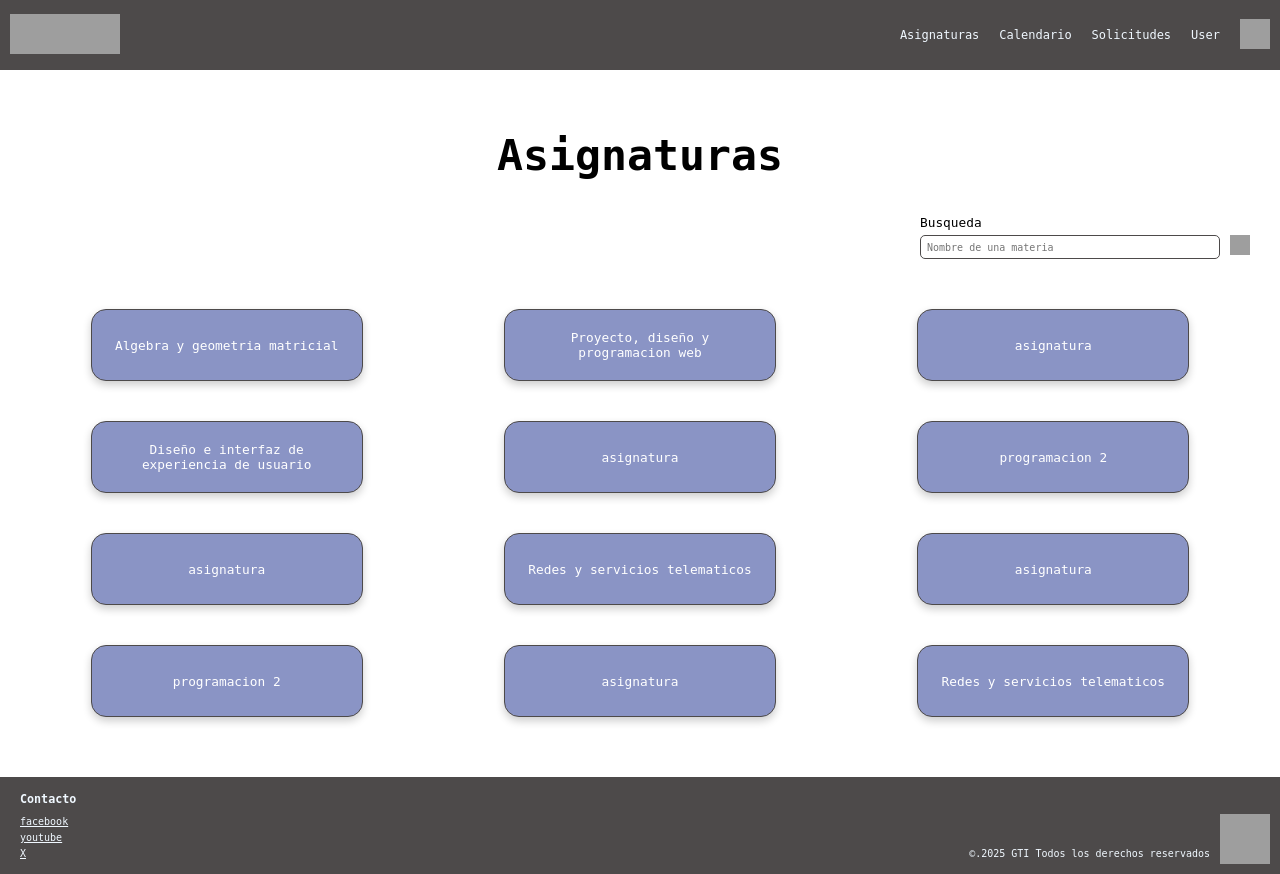
After one commit to mrodalv12/proyecto, a PHP site: page /app/Profesor_Alumno/asignaturas.php in a window 1280 px wide. The commit adds this page. Run offline with PHP 8.4, Linux system fonts and the light colour scheme; grey boxes are pictures that could not be loaded.

Commit message:
seleccion de asignaturas e inicio alumno y profesor

```diff
--- a/src/app/PAS/Inicio_PAS.php
+++ b/src/app/PAS/Inicio_PAS.php
@@ -1,5 +1,5 @@
 <?php
-include "../includes/funciones_inicio_PAS.php";
+include "../includes/funciones_inicio.php";
 include "../includes/datos_usuario.php";
 
 if ($thisUser->rol != "PAS") {
--- /dev/null
+++ b/src/app/Profesor_Alumno/asignaturas.php
@@ -0,0 +1,61 @@
+<?php
+include "../includes/funciones_inicio.php";
+include "../includes/datos_usuario.php";
+
+if ($thisUser->rol != "Alumno" && $thisUser->rol != "Profesor") {
+    echo "Acceso denegado. No tienes permisos para ver esta página.";
+    exit();
+}
+?>
+<!doctype html>
+<html lang="es">
+<head>
+    <meta charset="UTF-8">
+    <meta name="viewport" content="width=device-width, initial-scale=1">
+    <title>PROA</title>
+    <link rel="stylesheet" href="../../css/asignaturas.css">
+    <link rel="stylesheet" href="../../css/header_footer.css">
+    <link rel="stylesheet" href="../../css/MOVILmenu-Profesores_y_alumnos.css">
+</head>
+<body>
+<!--encabezado-->
+<?php include "../includes/header_proa.php" ?>
+<!--fin del encabezado-->
+
+    <main>
+        <h1>Asignaturas</h1>
+        <div class="buscador">
+            <div>
+                <label for="materia"><p>Busqueda</p></label>
+            <input type="search" id="materia" placeholder=" Nombre de una materia" required/>
+            </div>
+                <button type="submit" id="iconoBuscar"><img src="../../../img/iconoBuscar.png" alt="icono_de_busqueda"></button>
+        </div>
+        <div class="espacio_de_asignaturas">
+            <?php if ($thisUser->rol == "Alumno"):?>
+                <div class="item_asignatura"><a href="#"><p>Algebra y geometria matricial</p></a></div>
+                <div class="item_asignatura"><a href="#"><p>Electronica basica</p></a></div>
+                <div class="item_asignatura"><a href="#"><p>Fundamentos fisicos</p></a></div>
+                <div class="item_asignatura"><a href="#"><p>Diseño e interfaz de usuario</p></a></div>
+            <?php elseif ($thisUser->rol == "Profesor"):?>
+                <div class="item_asignatura"><a href="#"><p>Algebra y geometria matricial</p></a></div>
+                <div class="item_asignatura"><a href="#"><p>Proyecto, diseño y programacion web</p></a></div>
+                <div class="item_asignatura"><a href="#"><p>asignatura</p></a></div>
+                <div class="item_asignatura"><a href="#"><p>Diseño e interfaz de experiencia de usuario</p></a></div>
+                <div class="item_asignatura"><a href="#"><p>asignatura</p></a></div>
+                <div class="item_asignatura"><a href="#"><p>programacion 2</p></a></div>
+                <div class="item_asignatura"><a href="#"><p>asignatura</p></a></div>
+                <div class="item_asignatura"><a href="#"><p>Redes y servicios telematicos</p></a></div>
+                <div class="item_asignatura"><a href="#"><p>asignatura</p></a></div>
+                <div class="item_asignatura"><a href="#"><p>programacion 2</p></a></div>
+                <div class="item_asignatura"><a href="#"><p>asignatura</p></a></div>
+                <div class="item_asignatura"><a href="#"><p>Redes y servicios telematicos</p></a></div>
+            <?php endif; ?>
+        </div>
+    </main>
+<!--footer-->
+<?php include "../includes/footer_proa.php" ?>
+<!--fin del footer-->
+<script src="../../js/asignaturas.js"></script>
+</body>
+</html>
--- a/src/app/includes/datos_usuario.php
+++ b/src/app/includes/datos_usuario.php
@@ -9,7 +9,7 @@ $profesor = (object) $user3;
 
 $todos_users = [$pas, $alumno, $profesor];
 //-------------------------------------------------------------------------------------------------------------------
-$thisUser = $todos_users[0]; //para entrar a diferentes usuarios, cambiar el numero de casilla.
+$thisUser = $todos_users[2]; //para entrar a diferentes usuarios, cambiar el numero de casilla.
 //-------------------------------------------------------------------------------------------------------------------
 
 ?>
--- a/src/app/includes/header_proa.php
+++ b/src/app/includes/header_proa.php
@@ -8,12 +8,8 @@ include "datos_usuario.php";
         <a href="../PAS/Inicio_PAS.php" class="logo">
             <img src="../../../img/logoPROA.png" alt="proa" />
         </a>
-    <?php elseif ($thisUser->rol=="Alumno"):?>
-        <a href="../Profesor_Alumno/Inicio_Alumnos.php" class="logo">
-            <img src="../../../img/logoPROA.png" alt="proa" />
-        </a>
-    <?php elseif ($thisUser->rol =="Profesor"):?>
-        <a href="../Profesor_Alumno/Inicio_Profesor.php" class="logo">
+    <?php elseif ($thisUser->rol=="Alumno" || $thisUser->rol=="Profesor"):?>
+        <a href="../Profesor_Alumno/Inicio_Alumno-profesor.php" class="logo">
             <img src="../../../img/logoPROA.png" alt="proa" />
         </a>
     <?php endif; ?>
@@ -24,7 +20,7 @@ include "datos_usuario.php";
             <?php if($thisUser->rol =="PAS"): ?>
                 <li class="enlaces_pas"><a href="../PAS/Solicitudes_PAS.php?esto=boton1pendientes">Solicitudes</a></li>
             <?php elseif($thisUser->rol == "Alumno" || $thisUser->rol == "Profesor"): ?>
-                <li><a href="#">Asignaturas</a></li>
+                <li><a href="../Profesor_Alumno/asignaturas.php">Asignaturas</a></li>
                 <li><a href="#">Calendario</a></li>
                 <li><a href="#">Solicitudes</a></li>
             <?php endif; ?>
@@ -33,7 +29,7 @@ include "datos_usuario.php";
     <nav class="MOVIL_cosas_del_header">
         <ul>
             <?php if($thisUser->rol == "Alumno" || $thisUser->rol == "Profesor"): ?>
-                <li class="enlaces"><a href="#"><img src="../../../img/iconoAsignaturas.png" alt="Asignaruras"></a></li>
+                <li class="enlaces"><a href="../Profesor_Alumno/asignaturas.php"><img src="../../../img/iconoAsignaturas.png" alt="Asignaruras"></a></li>
                 <li class="enlaces"><a href="#"><img src="../../../img/iconoCalendario.png" alt="Calendario"></a></li>
                 <li class="enlaces"><a href="#"><img src="../../../img/iconoSolicitudes.png" alt="Solicitudes"></a></li>
             <?php endif; ?>
--- /dev/null
+++ b/src/css/asignaturas.css
@@ -0,0 +1,152 @@
+/* region --- RESET --- */
+* { margin: 0; padding: 0; }
+*, *::before, *::after { box-sizing: border-box; }
+
+body { min-height: 100dvh; }
+input, button, textarea, select { font: inherit; }
+
+p { text-wrap: pretty; }
+h1, h2, h3, h4, h5, h6 { text-wrap: balance; }
+
+img, video, svg { height: auto; max-width: 100%; }
+
+@media (prefers-reduced-motion: reduce)  {
+    *, *::before, *::after {
+        animation-duration: 0.01ms !important;
+        animation-iteration-count: 1 !important;
+        transition-duration: 0.01ms !important;
+        scroll-behavior: auto !important;
+        transition: none;
+    }
+}
+
+a { color: inherit; }
+/* endregion */
+/* region --- GENERAL --- */
+html, body {
+    margin: 0;
+    display: flex;
+    flex-direction: column;
+}
+body {
+    margin: 0;
+    font-family: "Martel Sans", monospace;
+}
+
+main {
+    flex: 1;
+    padding: 10px 20px;
+}
+p{
+    font-size: 0.8em;
+}
+h1{
+    font-size: 2.7em;
+}
+/* endregion */
+/* region --asignaturas*/
+main h1{
+    display: flex;
+    justify-content: center;
+    margin: 50px 20px 30px;
+}
+.buscador{
+    display: flex;
+    align-items: flex-end;
+    justify-content: flex-end;
+    img{
+        width: 20px;
+        height: 20px;
+        margin: 0 10px 0px 10px;
+    }
+    label{
+        padding: 5px 0;
+    }
+    input{
+        font-size: 10px;
+        width: 300px;
+        height: 1.5rem;
+        border-radius: 5px;
+        border: 1px solid #4D4A4A;
+    }
+    button{
+        background-color: transparent;
+        border: none;
+    }
+    div{
+        display: flex;
+        flex-direction: column;
+    }
+}
+
+.espacio_de_asignaturas{
+    display: flex;
+    flex-wrap: wrap;
+    justify-content: space-around;
+    margin: 30px 0;
+    overflow-y: scroll;
+    overflow-x: hidden;
+    a{
+        text-decoration: none;
+    }
+    .item_asignatura{
+        box-sizing: content-box;
+        width: 250px;
+        height: 50px;
+        padding: 10px;
+        background-color: #8A94C5;
+        color: white;
+        border: 1px solid #4D4A4A;
+        border-radius: 15px;
+        margin: 20px;
+        justify-content: center;
+        text-align: center;
+        align-content: center;
+        transition: background-color 0.5s ease;
+        transform: scale(1);
+        box-shadow: 0 4px 8px rgba(0, 0, 0, 0.2);
+    }
+    .item_asignatura p {
+        height: auto;
+        width: 100%;
+        padding: 10px;
+    }
+    .item_asignatura:hover{
+        background-color: #D0D3E8;
+        color: black;
+        align-self: center;
+        transform: scale(1.03);
+
+    }
+}
+/* endregion */
+@media(max-width: 980px){
+    .espacio_de_asignaturas .item_asignatura{
+        width: 200px;
+        height: 100px;
+    }
+}
+@media (max-width: 830px){
+    .espacio_de_asignaturas .item_asignatura{
+        width: 250px;
+        height: 70px;
+    }
+}
+@media (max-width: 630px){
+    .espacio_de_asignaturas .item_asignatura{
+        width: 80%;
+        height: 70px;
+    }
+}
+
+@media(max-width: 565px){
+    main{
+        margin-top: 50px;
+    }
+    .buscador input{
+        width: 200px;
+    }
+    .buscador img{
+        margin-right: 10px;
+    }
+}
--- a/src/css/header_footer.css
+++ b/src/css/header_footer.css
@@ -102,7 +102,7 @@
 }
 @media(max-width: 565px){
     .contenido{
-        margin-top: 65px;
+        margin-top: 75px;
     }
     .encabezado{
         position: fixed;
--- a/src/css/inicioPAS.css
+++ b/src/css/inicioPAS.css
@@ -65,7 +65,7 @@ h1{
     background-color: #4D4A4A90;
     width: 100%;
     height: 100%;
-align-content: center;
+    align-content: center;
 }
 .saludo p{
     padding-right: 20vw;
--- /dev/null
+++ b/src/js/asignaturas.js
@@ -0,0 +1,6 @@
+const form = document.getElementById("materia");
+const icono = document.getElementById("iconoBuscar");
+
+icono.addEventListener("click", () => {
+    form.requestSubmit(); // Envía el formulario
+});
```
Also changed, not shown: src/app/Profesor_Alumno/Inicio_Alumno-profesor.php (added, +88 -0 lines), src/app/Profesor_Alumno/Inicio_Alumnos.php (deleted, +0 -32 lines), src/app/Profesor_Alumno/Inicio_Profesor.php (deleted, +0 -34 lines), src/css/inicio_profeAlum.css (added, +138 -0 lines), img/iconoBuscar.png (added), src/app/includes/funciones_inicio.php (renamed from src/app/includes/funciones_inicio_PAS.php).
